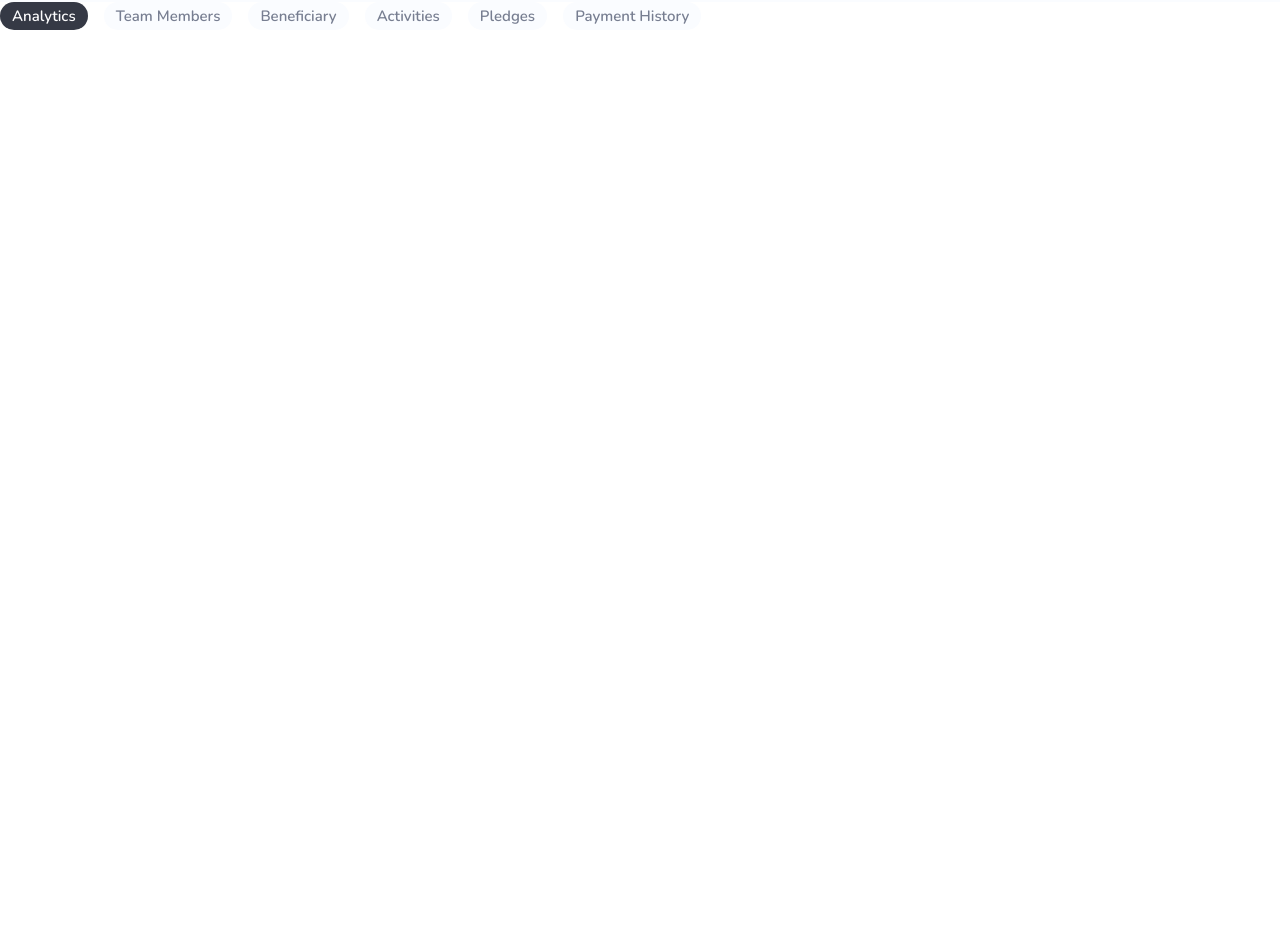
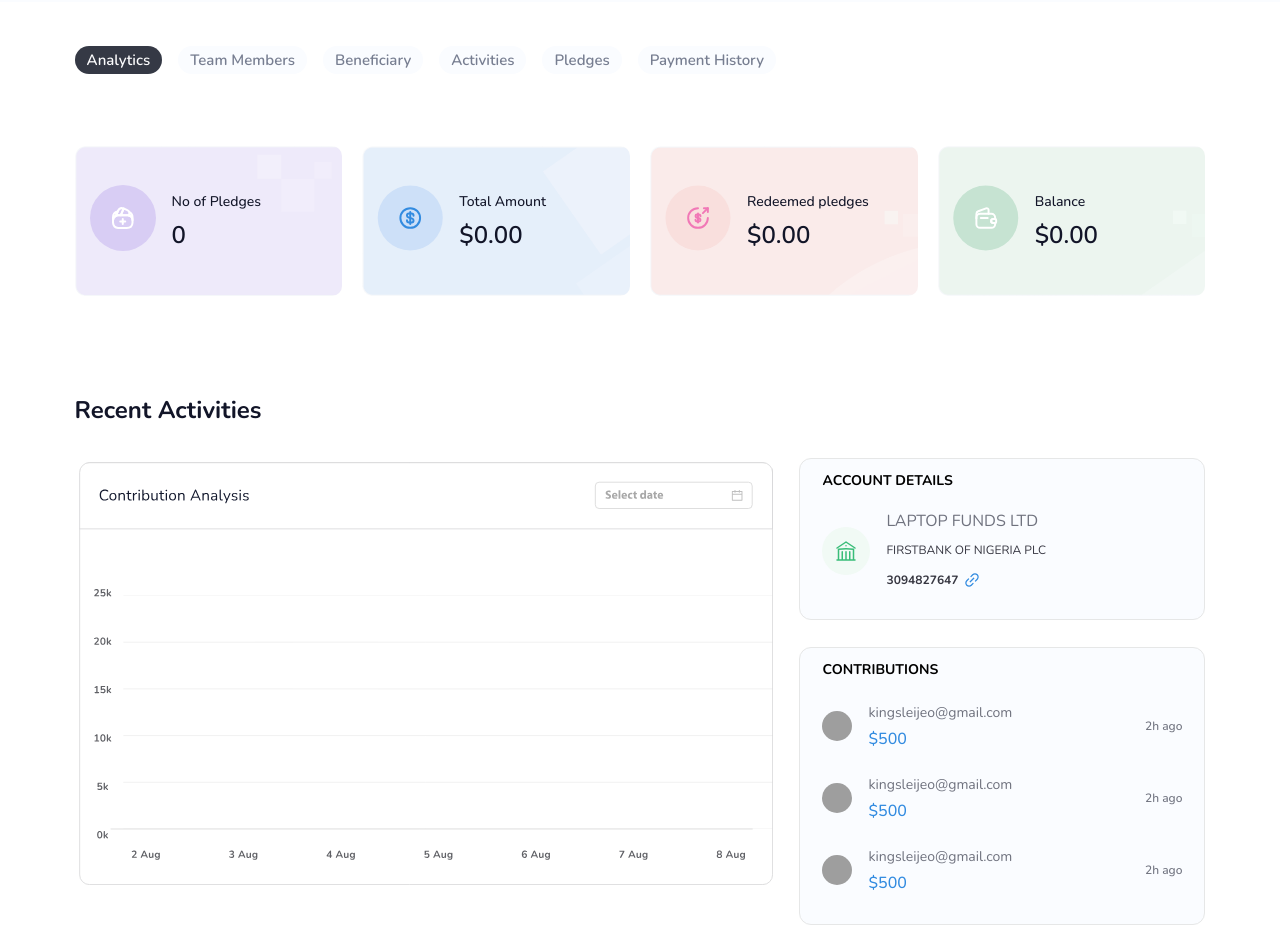
Before and after one commit to elijahthis/yebora-next, a Next.js app: page /campaigns/analytics in a window 1280 px wide. Shown: the part 227-1179 px from the top of the page. Before the commit the page ends 800 px from the top, so only its background shows below. Built offline with nearby package versions, Linux system fonts and the light colour scheme; grey boxes are pictures that could not be loaded.

Commit message:
analytics

```diff
--- /dev/null
+++ b/components/AccountCard/AccountCard.module.scss
@@ -0,0 +1,39 @@
+.accountDets {
+	display: flex;
+	flex-direction: row;
+	align-items: center;
+	gap: 1rem;
+
+	& > div {
+		display: flex;
+		flex-direction: column;
+		align-items: stretch;
+		gap: 13px;
+
+		& > :first-child {
+			font-weight: 400;
+			font-size: 16px;
+			line-height: 16px;
+			color: rgba(18, 21, 40, 0.6);
+		}
+
+		& > :nth-child(2) {
+			font-weight: 400;
+			font-size: 12px;
+			line-height: 16px;
+			color: #363641;
+		}
+
+		& > :last-child {
+			font-weight: 700;
+			font-size: 12px;
+			line-height: 16px;
+			color: #363641;
+
+			display: flex;
+			flex-direction: row;
+			align-items: center;
+			gap: 4px;
+		}
+	}
+}
--- /dev/null
+++ b/components/AccountCard/index.tsx
@@ -0,0 +1,24 @@
+import GreyCard from "../GreyCard";
+import styles from "./AccountCard.module.scss";
+import { BankIcon } from "@/components/svgs";
+import { AiOutlineLink } from "react-icons/ai";
+
+const AccountCard = () => {
+	return (
+		<GreyCard title="Account Details">
+			<div className={styles.accountDets}>
+				<BankIcon />
+				<div>
+					<p>LAPTOP FUNDS LTD</p>
+					<p>FIRSTBANK OF NIGERIA PLC </p>
+					<p>
+						3094827647
+						<AiOutlineLink color="#328BE0" size={18} />
+					</p>
+				</div>
+			</div>
+		</GreyCard>
+	);
+};
+
+export default AccountCard;
--- /dev/null
+++ b/components/AnalyticsComponents/Analytics.tsx
@@ -0,0 +1,70 @@
+import AccountCard from "../AccountCard";
+import ChartComponent from "../ChartComponent";
+import ContributionCard from "../ContributionCard";
+import DashCardCol from "../DashCardCol";
+import { AmountIcon, BalanceIcon, PledgeIcon, RedeemIcon } from "../svgs";
+import styles from "./AnalyticsComponents.module.scss";
+
+const Analytics = () => {
+	const pledgeDashCards = [
+		{
+			label: "No of Pledges",
+			value: 0,
+			icon: <PledgeIcon />,
+			bg: "url(/dash-col-bg1.png)",
+			money: false,
+		},
+		{
+			label: "Total Amount",
+			value: 0,
+			icon: <AmountIcon />,
+			bg: "url(/dash-col-bg2.png)",
+			money: true,
+		},
+		{
+			label: "Redeemed pledges",
+			value: 0,
+			icon: <RedeemIcon />,
+			bg: "url(/dash-col-bg3.png)",
+			money: true,
+		},
+		{
+			label: "Balance",
+			value: 0,
+			icon: <BalanceIcon />,
+			bg: "url(/dash-col-bg4.png)",
+			money: true,
+		},
+	];
+
+	return (
+		<section className={styles.Analytics}>
+			<div className={styles.Analytics__cards}>
+				{pledgeDashCards.map((pledgeItem, ind) => (
+					<DashCardCol
+						icon={pledgeItem.icon}
+						value={pledgeItem.value}
+						label={pledgeItem.label}
+						bg={pledgeItem.bg}
+						money={pledgeItem.money}
+						key={ind}
+					/>
+				))}
+			</div>
+			<div className={styles.Analytics__rest}>
+				<h3>Recent Activities</h3>
+				<div className={styles.Analytics__grid}>
+					<div className={styles.leftChart}>
+						<ChartComponent />
+					</div>
+					<div className={styles.sideCards}>
+						<AccountCard />
+						<ContributionCard />
+					</div>
+				</div>
+			</div>
+		</section>
+	);
+};
+
+export default Analytics;
--- /dev/null
+++ b/components/AnalyticsComponents/AnalyticsComponents.module.scss
@@ -0,0 +1,32 @@
+.Analytics {
+	&__cards {
+		display: grid;
+		grid-template-columns: repeat(auto-fill, minmax(250px, 1fr));
+		gap: 20px;
+	}
+
+	&__rest {
+		margin-top: 98px;
+
+		h3 {
+			margin-bottom: 2rem;
+		}
+	}
+
+	&__grid {
+		display: grid;
+		grid-template-columns: 63.26fr 36.74fr;
+		gap: 26px;
+
+		.leftChart {
+			height: 100%;
+		}
+
+		.sideCards {
+			display: flex;
+			flex-direction: column;
+			align-items: stretch;
+			gap: 27px;
+		}
+	}
+}
--- /dev/null
+++ b/components/ChartComponent/ChartComponent.module.scss
@@ -0,0 +1,9 @@
+.ChartComponent {
+	width: 100%;
+	height: 100%;
+	position: relative;
+
+	img {
+		top: 0;
+	}
+}
--- /dev/null
+++ b/components/ChartComponent/index.tsx
@@ -0,0 +1,18 @@
+import Image from "next/image";
+import styles from "./ChartComponent.module.scss";
+
+const ChartComponent = () => {
+	return (
+		// <div className={styles.ChartComponent}>
+		<Image
+			src="/chart-img.svg"
+			layout="responsive"
+			alt="chart"
+			width={818}
+			height={498}
+		/>
+		// {/* </div> */}
+	);
+};
+
+export default ChartComponent;
--- /dev/null
+++ b/components/ContributionCard/ContributionCard.module.scss
@@ -0,0 +1,6 @@
+.contributions {
+	display: flex;
+	flex-direction: column;
+	align-items: stretch;
+	gap: 1.5rem;
+}
--- /dev/null
+++ b/components/ContributionCard/index.tsx
@@ -0,0 +1,38 @@
+import ContributionRow from "../ContributionRow";
+import GreyCard from "../GreyCard";
+import styles from "./ContributionCard.module.scss";
+
+const ContributionCard = () => {
+	const contributionList = [
+		{
+			initials: "KJ",
+			email: "kingsleijeo@gmail.com",
+			amount: 500,
+			time: "2h ago",
+		},
+		{
+			initials: "BO",
+			email: "kingsleijeo@gmail.com",
+			amount: 500,
+			time: "2h ago",
+		},
+		{
+			initials: "MW",
+			email: "kingsleijeo@gmail.com",
+			amount: 500,
+			time: "2h ago",
+		},
+	];
+
+	return (
+		<GreyCard title="Contributions">
+			<div className={styles.contributions}>
+				{contributionList.map((contribItem, ind) => (
+					<ContributionRow data={contribItem} key={ind} />
+				))}
+			</div>
+		</GreyCard>
+	);
+};
+
+export default ContributionCard;
--- a/pages/campaigns/analytics.tsx
+++ b/pages/campaigns/analytics.tsx
@@ -1,19 +1,47 @@
+import Analytics from "@/components/AnalyticsComponents/Analytics";
 import RoundTabs from "@/components/RoundTabs";
 import TitleNav from "@/components/TitleNav";
 import HomeLayout from "@/layouts/HomeLayout";
 import { ReactNode, useState } from "react";
+import styles from "../styles/CampaignAnalytics.module.scss";
 
 const CampaignAnalytics = () => {
 	const [currentPage, setCurrentPage] = useState(0);
 
+	const renderContent = () => {
+		switch (currentPage) {
+			case 0:
+				return <Analytics />;
+				break;
+			case 1:
+				return <Analytics />;
+				break;
+			case 2:
+				return <Analytics />;
+				break;
+			case 3:
+				return <Analytics />;
+				break;
+			case 4:
+				return <Analytics />;
+				break;
+			case 5:
+				return <Analytics />;
+				break;
+
+			default:
+				break;
+		}
+	};
+
 	return (
-		<div>
+		<div className={styles.CampaignAnalytics}>
 			<TitleNav
 				title="Laptops for young school children"
 				variant="button"
 				buttonObj={{ label: "Disburse Payment", action: () => {} }}
 			/>
-			<div>
+			<div className={styles.CampaignAnalytics__body}>
 				<RoundTabs
 					tabList={[
 						"Analytics",
@@ -26,6 +54,9 @@ const CampaignAnalytics = () => {
 					currentPage={currentPage}
 					setCurrentPage={setCurrentPage}
 				/>
+				<div className={styles.CampaignAnalytics__renderContent}>
+					{renderContent()}
+				</div>
 			</div>
 		</div>
 	);
--- a/pages/styles/CampaignAnalytics.module.scss
+++ b/pages/styles/CampaignAnalytics.module.scss
@@ -1,3 +1,9 @@
 .CampaignAnalytics {
+	&__body {
+		padding: 44px 5.83vw;
+	}
 
+	&__renderContent {
+		padding-top: 72px;
+	}
 }
```
Also changed, not shown: pages/campaigns/[id].tsx (+4 -20 lines), pages/styles/CampaignDetails.module.scss (+0 -47 lines), public/chart-img.svg (added).
